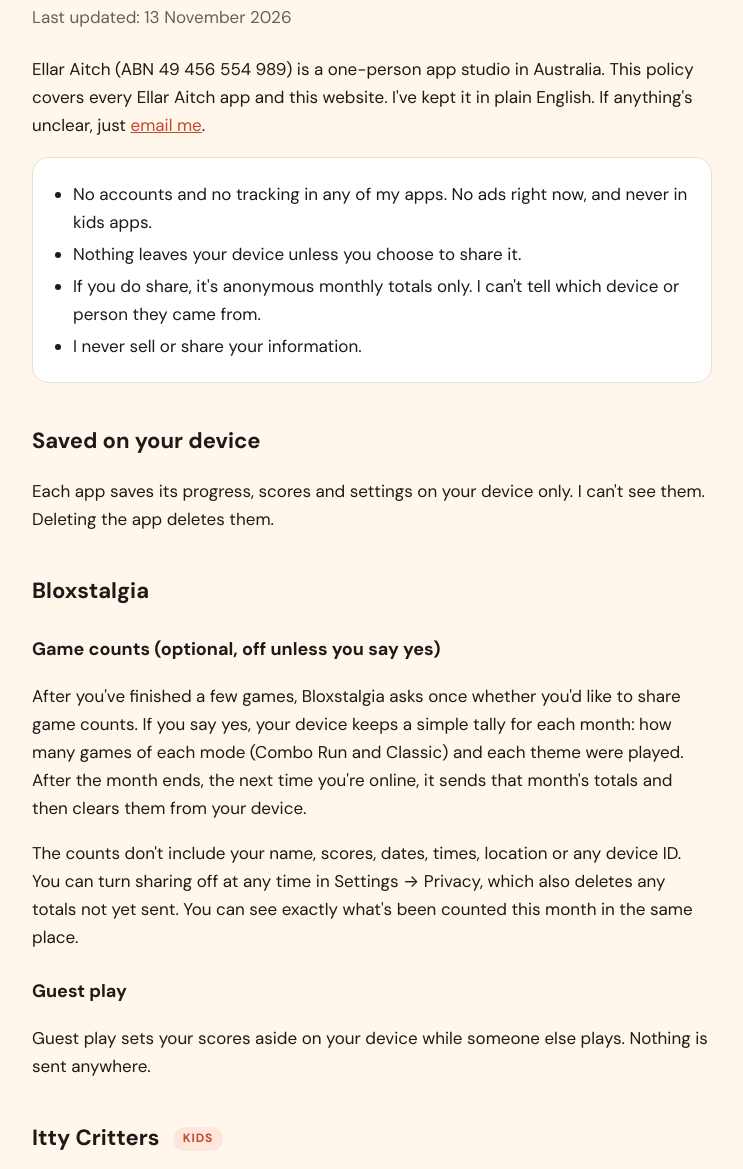
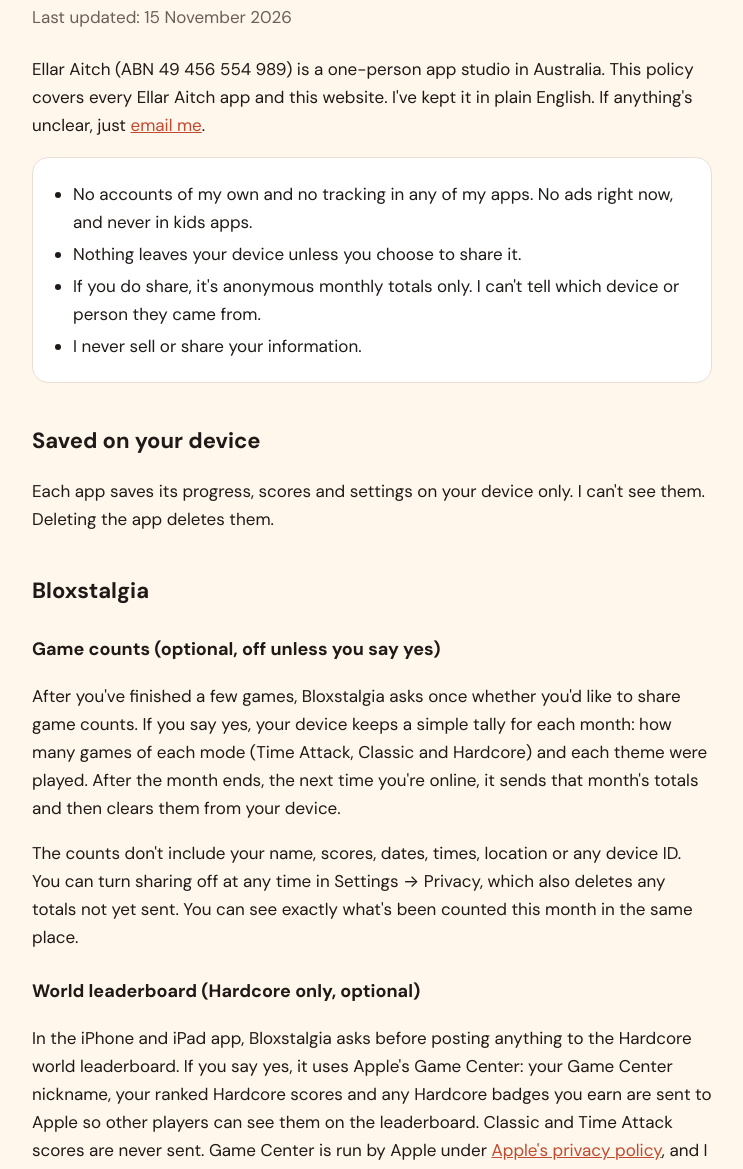
Before and after one commit to EllarAitch/EllarAitchSite, a plain HTML site: page privacy.html in a window 1280 px wide. Shown: the part 204-1373 px from the top of the page, without its empty margins (268-1011 px from the left). Drawn offline with Linux system fonts and the light colour scheme.

Commit message:
Update privacy policy and support for Bloxstalgia launch (#2)
Privacy: mode names now Time Attack, Classic and Hardcore; adds the
optional Hardcore world leaderboard (Game Center) section; "no accounts
of my own"; date 15 Nov 2026.
Support: FAQs for Reduce flashing and the Hardcore leaderboard.


Claude-Session: https://claude.ai/code/session_01Vu2GoPL5KfPfEGzM3CtBQn

Co-authored-by: Ellar Aitch <noreply@anthropic.com>

```diff
--- a/privacy.html
+++ b/privacy.html
@@ -27,11 +27,11 @@
   </header>
   <main class="prose">
     <h1>Privacy policy</h1>
-    <p class="meta">Last updated: 13 November 2026</p>
+    <p class="meta">Last updated: 15 November 2026</p>
     <p>Ellar Aitch (ABN 49 456 554 989) is a one-person app studio in Australia. This policy covers every Ellar Aitch app and this website. I've kept it in plain English. If anything's unclear, just <button type="button" class="email-link">email me</button>.</p>
 
     <ul class="short">
-      <li>No accounts and no tracking in any of my apps. No ads right now, and never in kids apps.</li>
+      <li>No accounts of my own and no tracking in any of my apps. No ads right now, and never in kids apps.</li>
       <li>Nothing leaves your device unless you choose to share it.</li>
       <li>If you do share, it's anonymous monthly totals only. I can't tell which device or person they came from.</li>
       <li>I never sell or share your information.</li>
@@ -42,8 +42,10 @@
 
     <h2>Bloxstalgia</h2>
     <h3>Game counts (optional, off unless you say yes)</h3>
-    <p>After you've finished a few games, Bloxstalgia asks once whether you'd like to share game counts. If you say yes, your device keeps a simple tally for each month: how many games of each mode (Combo Run and Classic) and each theme were played. After the month ends, the next time you're online, it sends that month's totals and then clears them from your device.</p>
+    <p>After you've finished a few games, Bloxstalgia asks once whether you'd like to share game counts. If you say yes, your device keeps a simple tally for each month: how many games of each mode (Time Attack, Classic and Hardcore) and each theme were played. After the month ends, the next time you're online, it sends that month's totals and then clears them from your device.</p>
     <p>The counts don't include your name, scores, dates, times, location or any device ID. You can turn sharing off at any time in Settings → Privacy, which also deletes any totals not yet sent. You can see exactly what's been counted this month in the same place.</p>
+    <h3>World leaderboard (Hardcore only, optional)</h3>
+    <p>In the iPhone and iPad app, Bloxstalgia asks before posting anything to the Hardcore world leaderboard. If you say yes, it uses Apple's Game Center: your Game Center nickname, your ranked Hardcore scores and any Hardcore badges you earn are sent to Apple so other players can see them on the leaderboard. Classic and Time Attack scores are never sent. Game Center is run by Apple under <a href="https://www.apple.com/legal/privacy/">Apple's privacy policy</a>, and I only see what any player can see on the leaderboard. You can turn posting off at any time in Settings → World leaderboard. Guest games are never posted.</p>
     <h3>Guest play</h3>
     <p>Guest play sets your scores aside on your device while someone else plays. Nothing is sent anywhere.</p>
 
```
Also changed, not shown: support.html (+4 -0 lines).
